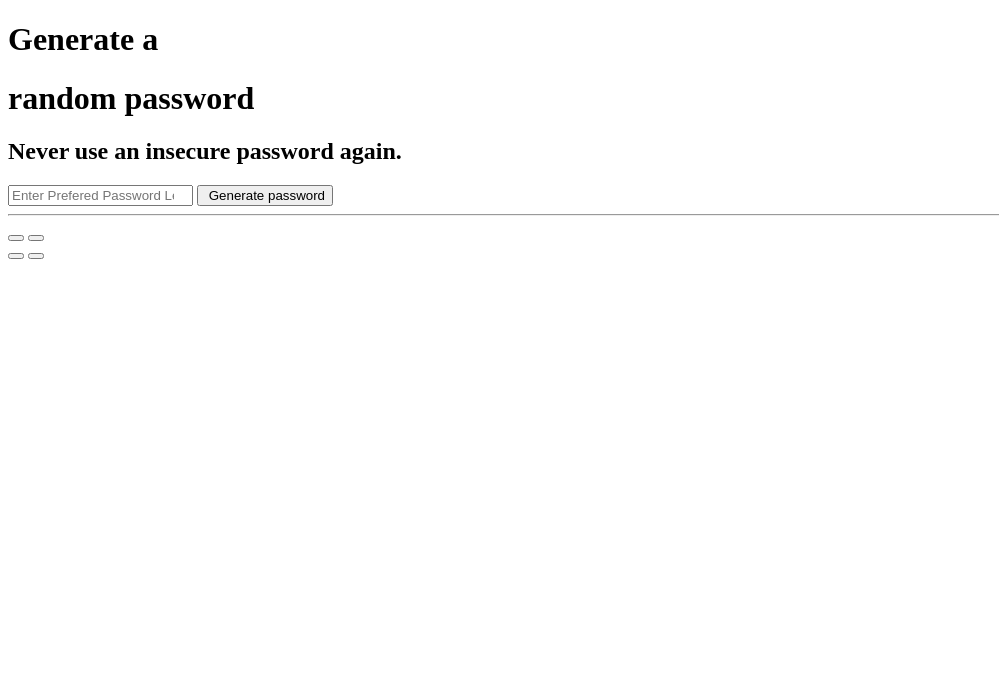
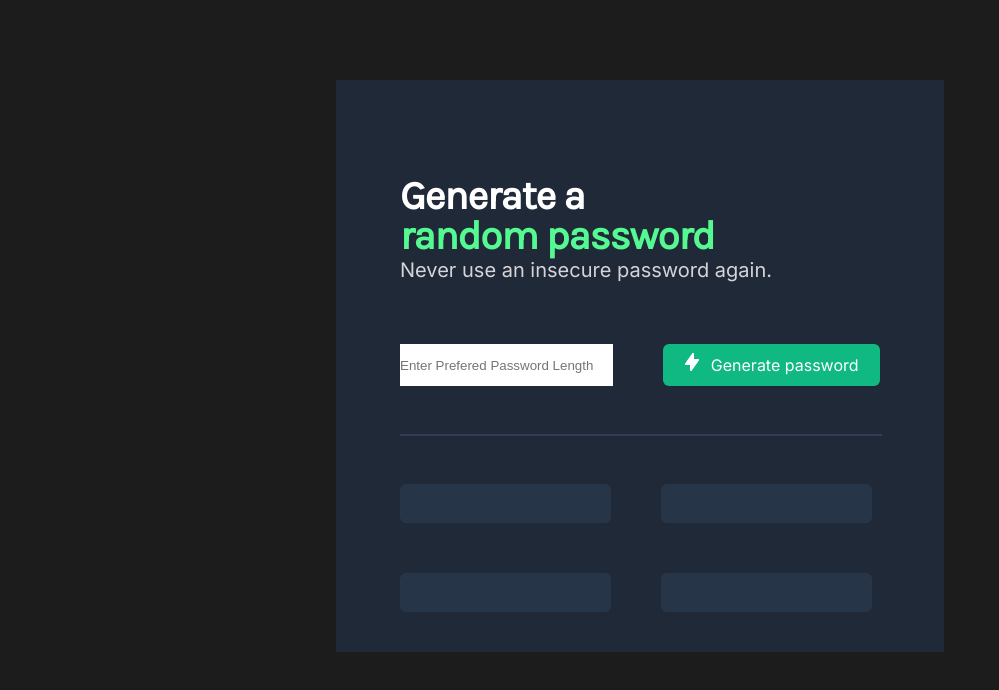
Before and after one commit to Spacedaway/random-password-generator, a plain HTML site: page index.html in a window 1280 px wide. Shown: the whole page, without its empty margins (0-999 px from the left). Drawn offline with Linux system fonts and the light colour scheme; the site is published under a folder, as on GitHub Pages, so addresses that start at the root find nothing.

Commit message:
new commit

```diff
--- a/index.html
+++ b/index.html
@@ -4,7 +4,7 @@
     <meta charset="UTF-8">
     <meta http-equiv="X-UA-Compatible" content="IE=edge">
     <meta name="viewport" content="width=device-width, initial-scale=1.0">
-    <link rel="stylesheet" href="/css/style.css">
+    <link rel="stylesheet" href="./css/style.css">
     <title>Random Password Generator</title>
 </head>
 <body>
@@ -14,7 +14,7 @@
         <h2>Never use an insecure password again.</h2>
         <div class="container2">
             <input class="input-field" type="number" name="" id="numberId" placeholder="Enter Prefered Password Length">
-            <button class="generate-btn"> <span><img class="btn-icon" src="/images/Icon.png" alt=""></span> Generate password</button>
+            <button class="generate-btn"> <span><img class="btn-icon" src="./images/Icon.png" alt=""></span> Generate password</button>
         </div>
         <hr>
         <div class="container3">
@@ -26,6 +26,6 @@
             <button class="btn4"></button>
         </div>
     </div>
-    <script src="/javascript/script.js"></script>
+    <script src="./javascript/script.js"></script>
 </body>
 </html>
```
